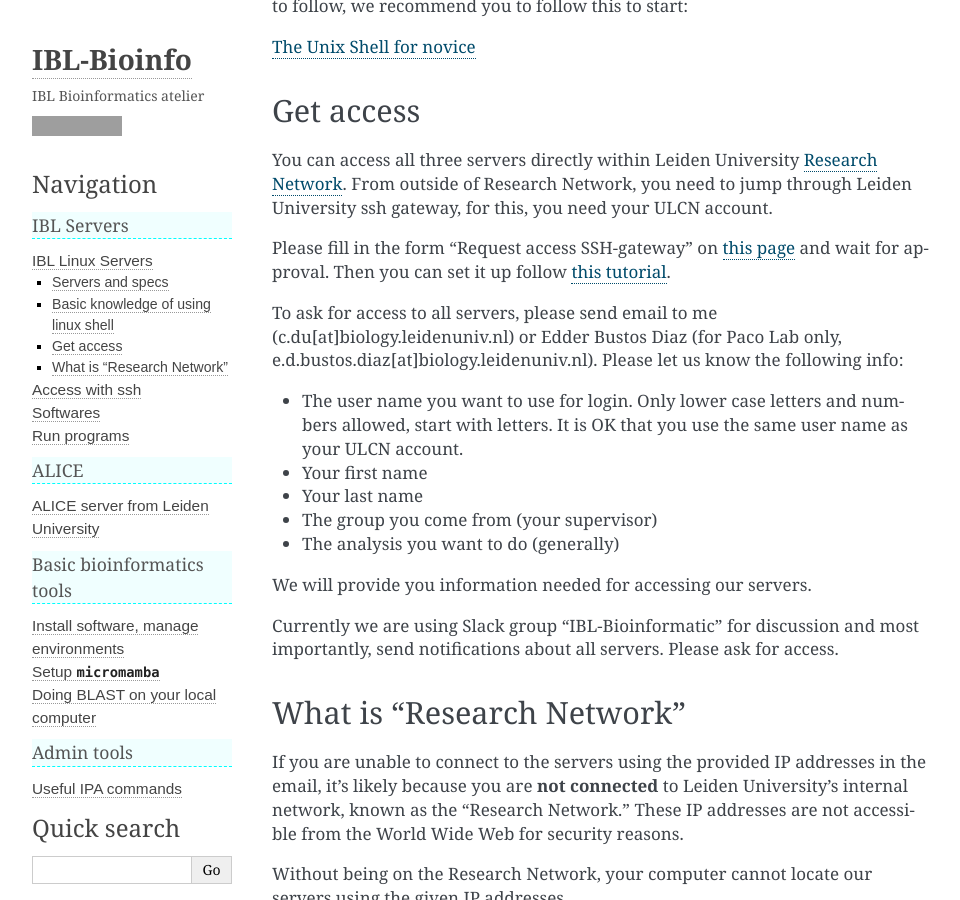
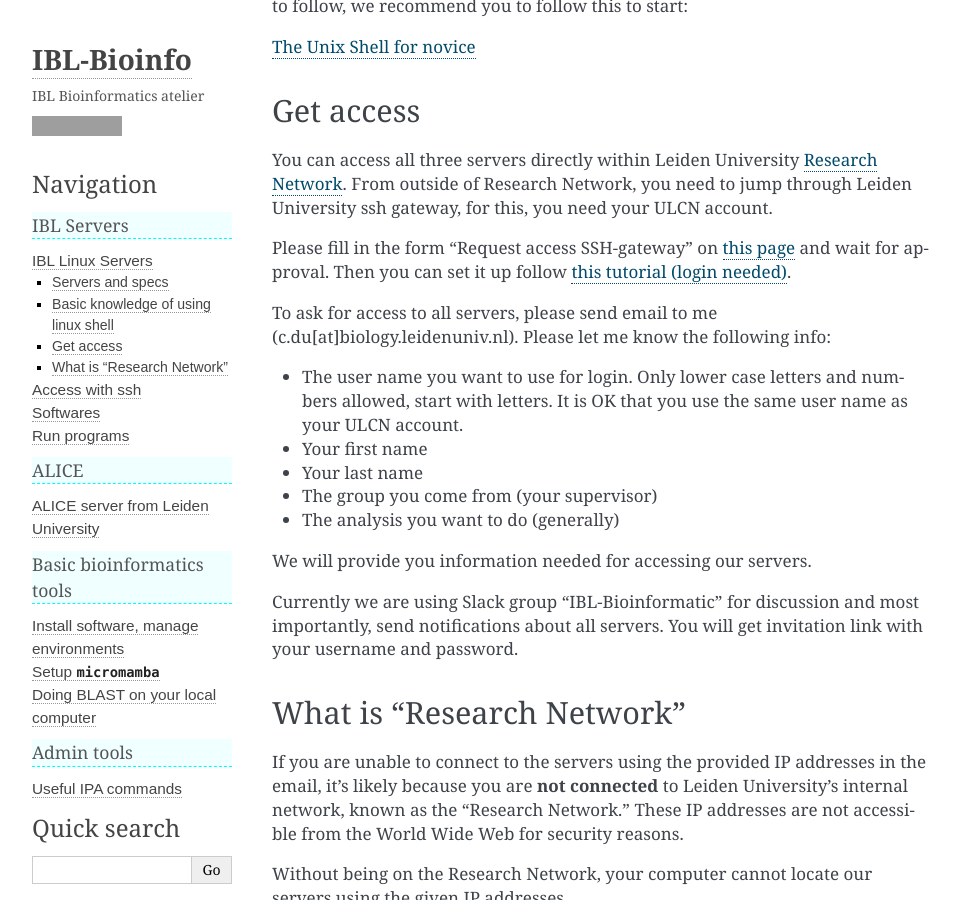
Before and after one commit to IBL-bioinfo/IBL-bioinformatics-wiki, a Sphinx documentation site: the page built from docs/source/IBL_servers/Intro.md, in a window 1280 px wide and 900 px high, scrolled down 1292 px. Shown: the whole window, without its empty margins (148-1108 px from the left). Built offline with Sphinx 7.4.7, drawn with Linux system fonts in a browser that asks for light colours; grey boxes are pictures that could not be loaded.

Commit message:
link, person (#76)

```diff
--- a/docs/source/IBL_servers/Intro.md
+++ b/docs/source/IBL_servers/Intro.md
@@ -47,9 +47,9 @@
 
 You can access all three servers directly within Leiden University [Research Network](#what-is-research-network). From outside of Research Network, you need to jump through Leiden University ssh gateway, for this, you need your ULCN account.
 
-Please fill in the form "Request access SSH-gateway" on [this page](https://www.staff.universiteitleiden.nl/ict/help-and-support/application-forms/application-forms/service-units/ict-shared-service-centre) and wait for approval. Then you can set it up follow [this tutorial](https://www.staff.universiteitleiden.nl/binaries/content/assets/ul2staff/ict/handleidingen/manual-setting-up-ssh-gateway-2017-eng.pdf).
+Please fill in the form "Request access SSH-gateway" on [this page](https://www.staff.universiteitleiden.nl/ict/help-and-support/application-forms/application-forms/service-units/ict-shared-service-centre) and wait for approval. Then you can set it up follow [this tutorial (login needed)](https://helpdesk.universiteitleiden.nl/tas/public/ssp/content/detail/knowledgeitem?unid=4b176453-ad3f-418f-9c15-40a11471de5f).
 
-To ask for access to all servers, please send email to me (c.du\[at\]biology.leidenuniv.nl) or Edder Bustos Diaz (for Paco Lab only, e.d.bustos.diaz\[at\]biology.leidenuniv.nl). Please let us know the following info:
+To ask for access to all servers, please send email to me (c.du\[at\]biology.leidenuniv.nl). Please let me know the following info:
 
 - The user name you want to use for login. Only lower case letters and numbers allowed, start with letters. It is OK that you use the same user name as your ULCN account.
 - Your first name
@@ -59,7 +59,7 @@
 
 We will provide you information needed for accessing our servers.
 
-Currently we are using Slack group "IBL-Bioinformatic" for discussion and most importantly, send notifications about all servers. Please ask for access.
+Currently we are using Slack group "IBL-Bioinformatic" for discussion and most importantly, send notifications about all servers. You will get invitation link with your username and password.
 
 ## What is "Research Network"
 
```
